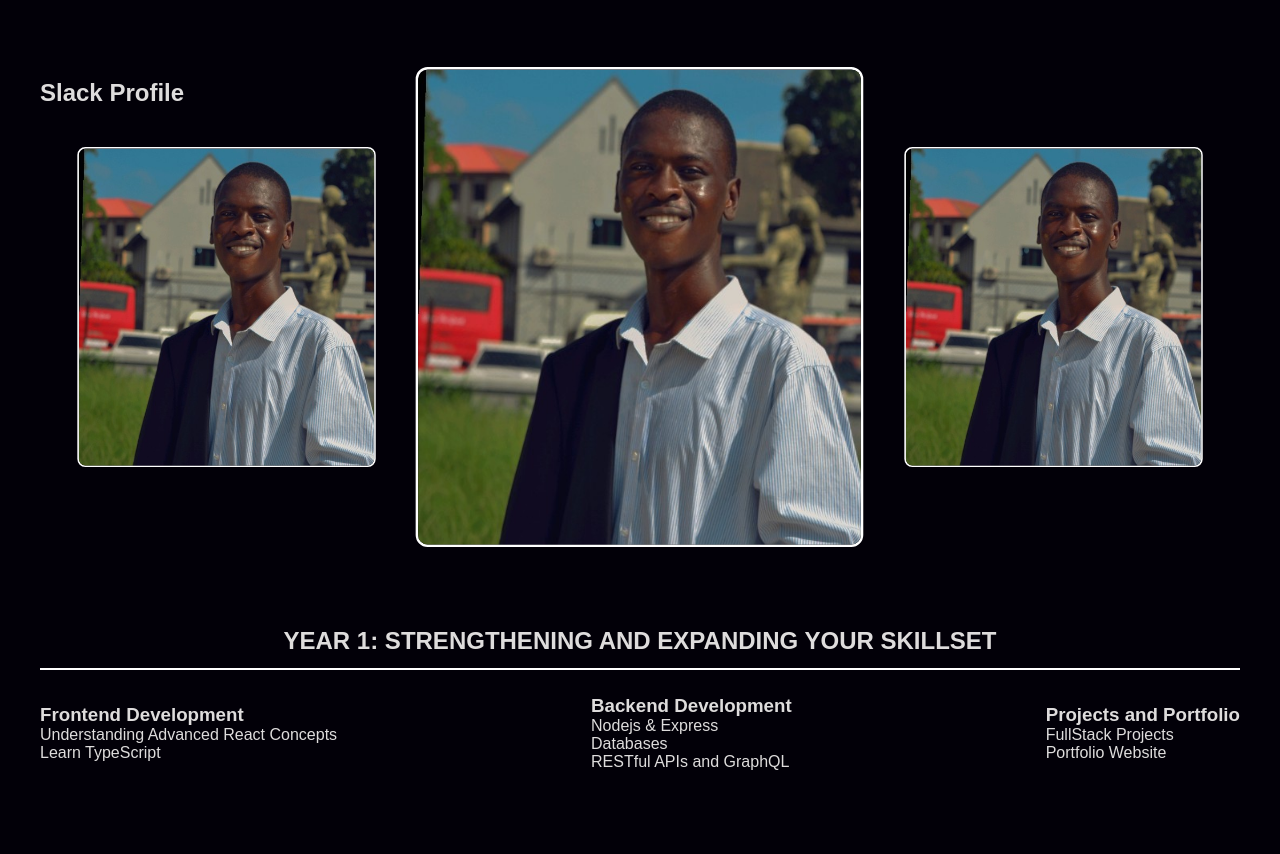
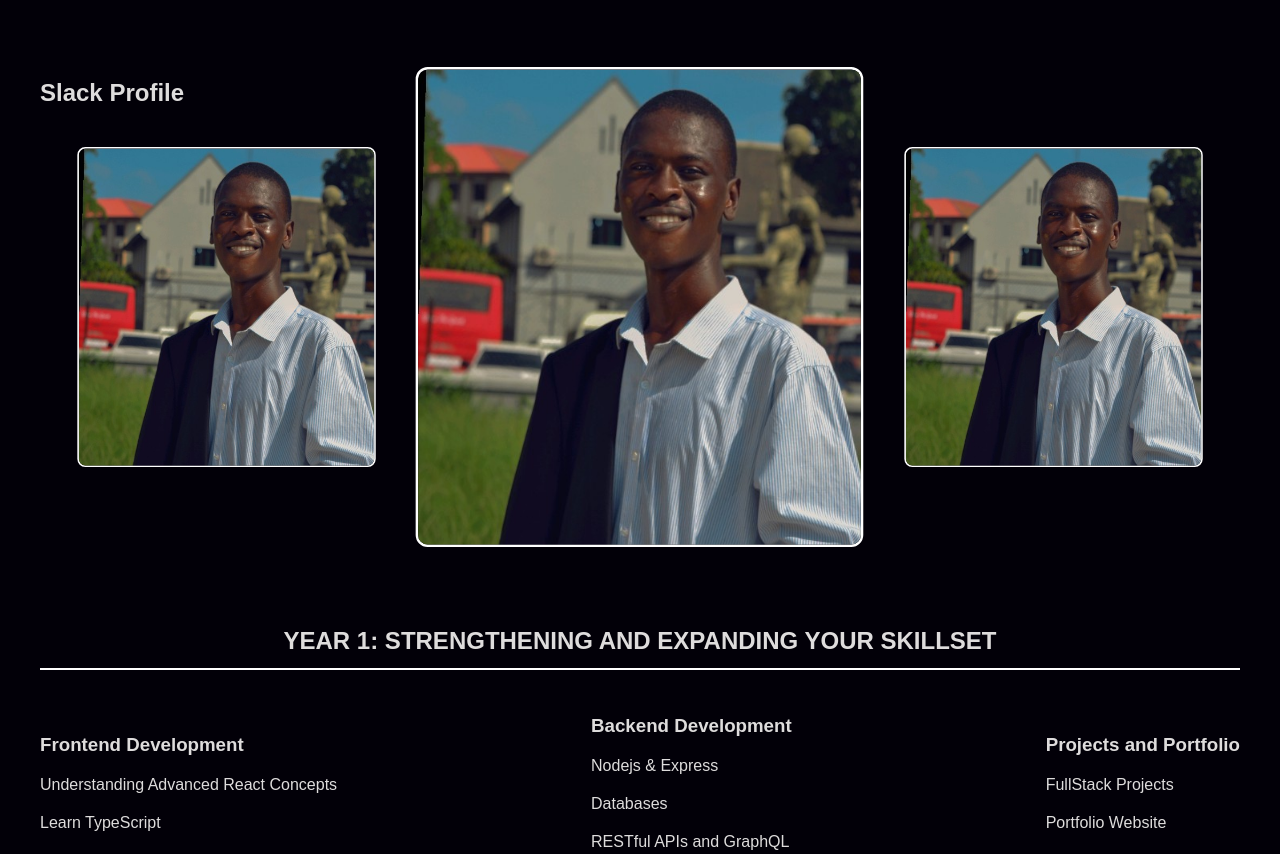
Before and after one commit to Orisabiyi/tech-goal, a plain HTML site: page index.html in a window 1280 px wide. Shown: the part 98-952 px from the top of the page. Drawn offline with Linux system fonts and the light colour scheme; a script that the page names is missing.

Commit message:
styled the year1 goal lost

```diff
--- a/style.css
+++ b/style.css
@@ -72,7 +72,7 @@ img {
 #goals {
   display: flex;
   flex-direction: column;
-  gap: 4rem;
+  gap: 6rem;
 }
 
 #goals h2 {
@@ -101,6 +101,11 @@ img {
 
 .goals__list ul {
   list-style: none;
+
+  display: flex;
+  align-items: stretch;
+  flex-direction: column;
+  gap: 2rem;
 }
 
 @media (max-width: 600px) {
```
